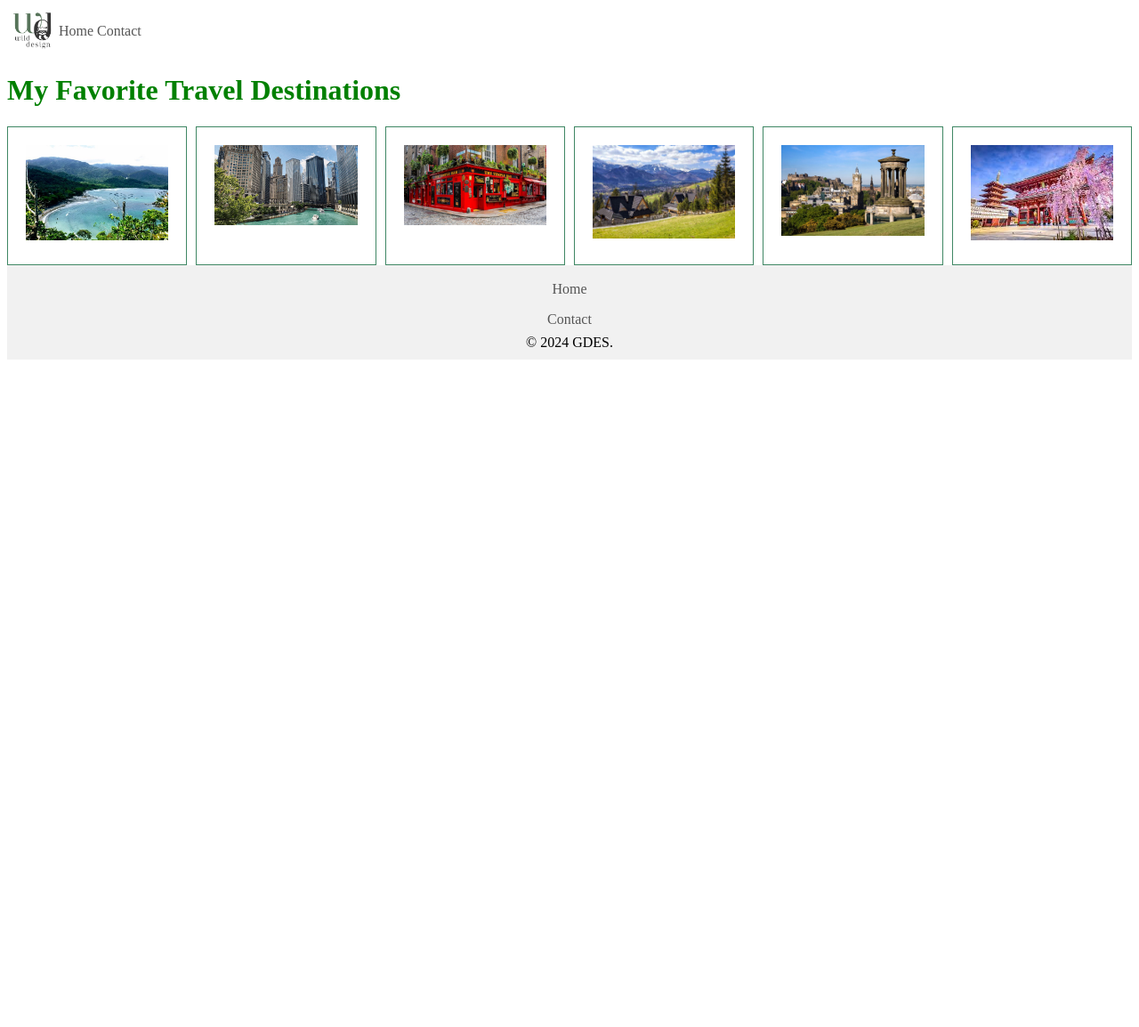
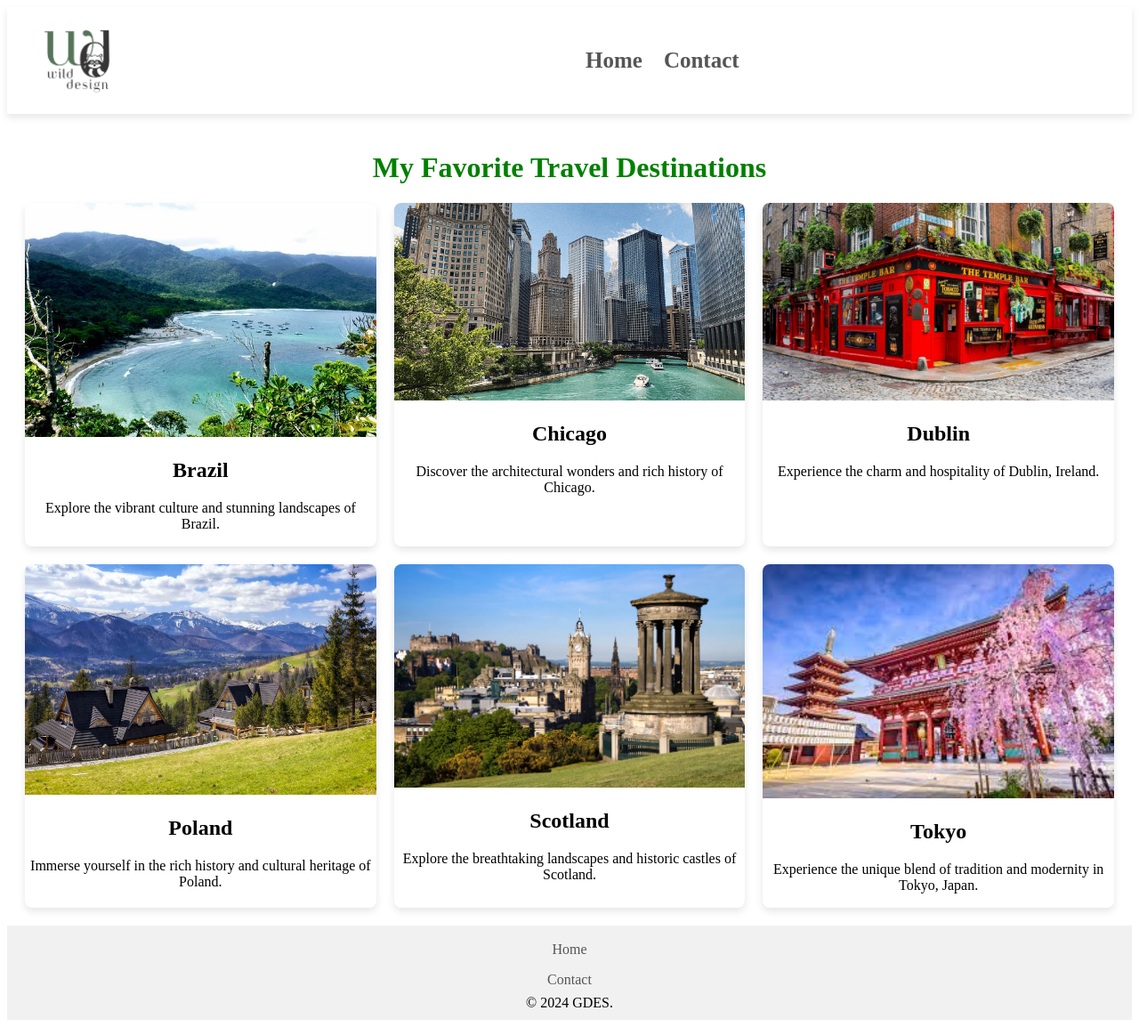
Before and after one commit to nic-gdes/3-1-php-practice-Magda089, a PHP site: page / in a window 1280 px wide. Shown: the whole page at 89% size. Before the commit the page ends 404 px from the top, so only its background shows below. Run offline with PHP 8.4, Linux system fonts and the light colour scheme.

Commit message:
Fixed design
Improved overall homepage design

```diff
--- a/assets/style.css
+++ b/assets/style.css
@@ -1,61 +1,88 @@
 h1 {
   color: green;
+
+  body {
+    font-family: Arial, sans-serif;
+    margin: 0;
+    padding: 0;
+    box-sizing: border-box;
+  }
+
 }
 
 
-    .flex-container  {
+.flex-container {
   display: flex;
   justify-content: space-between;
   align-items: center;
-            background: deepskyblue;
-    padding: 20px 50px;
-    box-shadow: 0 1px 8px #ddd;
+  padding: 10px 20px;
 }
+
+.header {
+  background-color: #fff;
+  box-shadow: 0 4px 8px rgba(0, 0, 0, 0.1);
+  padding: 5px 10px;
+}
+
 header a {
   text-decoration: none;
   color: #555;
   transition: all 0.3s ease 0s;
 }
+
 ul {
   list-style-type: none;
   margin: 0;
   padding: 0;
 }
+
 header li {
   display: inline;
 }
+
 nav a h1 {
   display: block;
   padding: 8px;
-    background-color: #dddddd;
+  /* background-color: #dddddd; */
   font-size: 16px;
 }
 
 .logo img {
-    height:50px;
+  width: 100px;
 }
+
+.logo {
+  margin-right: 20px;
+}
+
 .nav-logo {
   display: flex;
   align-items: center;
-    flex-direction: start;
-  }
-  .nav-links {
-    display: flex;
-    justify-content: space-between;
-    flex-direction: row ;
-    flex-direction: flex-end;
 
 }
 
-  .nav-links  a:hover {
+.nav-links {
+  margin-left: 500px;
+
+}
+
+.nav-links a:hover {
   color: #07510a;
+  text-decoration: underline;
+
 }
 
 
-header a {
+.nav-links a {
   text-decoration: none;
   color: #555;
   transition: all 0.3s ease 0s;
+  font-weight: bold;
+}
+
+.nav-links li {
+  margin-right: 20px;
+  font-size: 25px;
 }
 
 .footer {
@@ -64,9 +91,11 @@ header a {
   padding: 10px;
   text-align: center;
 }
+
 .footer li {
   display: inline;
 }
+
 .footer a {
   display: block;
   padding: 8px;
@@ -76,33 +105,35 @@ header a {
 
 }
 
-  .footer-links  a:hover {
+.footer-links a:hover {
   color: #07510a;
+}
+
+main {
+  text-align: center;
+  padding: 20px;
 }
 
 .gallery {
   display: grid;
-  grid-gap: 10px;
-  grid-template-columns: repeat(auto-fit, minmax(150px, 1fr));
+  grid-template-columns: repeat(3, 1fr);
+  gap: 20px;
 }
 
 .gallery img {
   width: 100%;
 
 }
+
 .grid-item {
-    background-color: rgba(255, 255, 255, 0.8);
-    border: 1px solid rgba(15, 106, 62, 0.8);
-    padding: 20px;
-    font-size: 30px;
-    text-align: center;
+  overflow: hidden;
+  border-radius: 8px;
+  box-shadow: 0 4px 8px rgba(0, 0, 0, 0.1);
 }
 
-.Gallery .grid-item {
-  position: relative;
-  overflow: hidden;
+
+.Gallery img {
+  width: 100%;
+  height: auto;
+  border-radius: 8px;
 }
-
-.Gallery .item img {
-    vertical-align: middle;
-  }
--- a/components/nav.php
+++ b/components/nav.php
@@ -1,5 +1,5 @@
 <header class="header">
-    <nav class="flex-conttainer">
+    <nav class="flex-container">
         <div class="nav-logo">
             <div class="logo"><a href="https://www.wilddesigndev.com/"><img src="../pictures/wild-design-rebranding-white-covered.png" alt="Wild Design" /></a></div>
             <div class="nav-links">
--- a/index.php
+++ b/index.php
@@ -4,7 +4,7 @@
 
 <?php
 $page_title = "Home";
-include ('./components/head.php');
+include('./components/head.php');
 ?>
 </head>
 
@@ -15,12 +15,48 @@ include('./components/nav.php');
     <main>
         <h1>My Favorite Travel Destinations</h1>
         <div class="gallery">
- <div class="grid-item grid-item-1"><img src="./pictures/brazil.jpg"></div>
- <div class="grid-item grid-item-2"><img src="./pictures/chicago.jpeg" ></div>
- <div class="grid-item grid-item-3"><img src="./pictures//dublin.jpeg" ></div>
- <div class="grid-item grid-item-4"><img src="./pictures/poland.jpg" ></div>
- <div class="grid-item grid-item-5"><img src="./pictures/scotland.webp" ></div>
- <div class="grid-item grid-item-6"><img src="./pictures/tokyo.jpeg" ></div>
+            <div class="grid-item">
+                <img src="./pictures/brazil.jpg" alt="Brazil">
+                <div class="grid-item-content">
+                    <h2>Brazil</h2>
+                    <p>Explore the vibrant culture and stunning landscapes of Brazil.</p>
+                </div>
+            </div>
+            <div class="grid-item">
+                <img src="./pictures/chicago.jpeg" alt="Chicago">
+                <div class="grid-item-content">
+                    <h2>Chicago</h2>
+                    <p>Discover the architectural wonders and rich history of Chicago.</p>
+                </div>
+            </div>
+            <div class="grid-item">
+                <img src="./pictures/dublin.jpeg" alt="Dublin">
+                <div class="grid-item-content">
+                    <h2>Dublin</h2>
+                    <p>Experience the charm and hospitality of Dublin, Ireland.</p>
+                </div>
+            </div>
+            <div class="grid-item">
+                <img src="./pictures/poland.jpg" alt="Poland">
+                <div class="grid-item-content">
+                    <h2>Poland</h2>
+                    <p>Immerse yourself in the rich history and cultural heritage of Poland.</p>
+                </div>
+            </div>
+            <div class="grid-item">
+                <img src="./pictures/scotland.webp" alt="Scotland">
+                <div class="grid-item-content">
+                    <h2>Scotland</h2>
+                    <p>Explore the breathtaking landscapes and historic castles of Scotland.</p>
+                </div>
+            </div>
+            <div class="grid-item">
+                <img src="./pictures/tokyo.jpeg" alt="Tokyo">
+                <div class="grid-item-content">
+                    <h2>Tokyo</h2>
+                    <p>Experience the unique blend of tradition and modernity in Tokyo, Japan.</p>
+                </div>
+            </div>
         </div>
     </main>
     <?php
```
Lines whose indentation alone changed are shown as unchanged.
